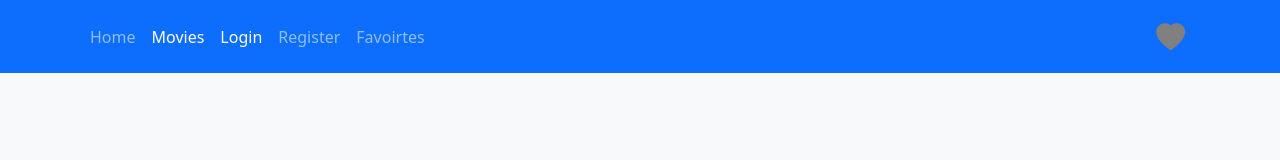
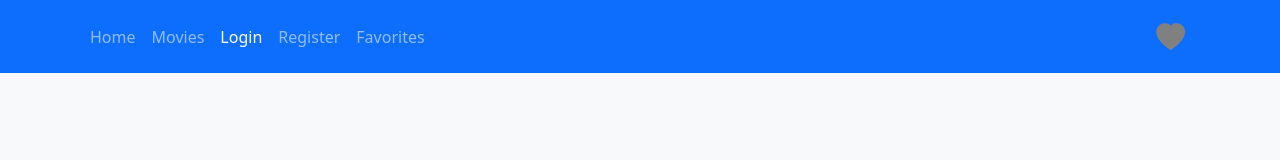
Before and after one commit to AhmedMakram1/FilmFinder, a React (Vite) app: page /login in a window 1280 px wide. Shown: the top 160 px of the page. Built offline with nearby package versions, Linux system fonts and the light colour scheme.

Commit message:
edit guard route  commit

```diff
--- a/src/components/NavBar/NavBar.jsx
+++ b/src/components/NavBar/NavBar.jsx
@@ -1,57 +1,83 @@
 import React, { useContext } from "react";
-import { Link, NavLink } from "react-router-dom";
+import { Link, NavLink, useNavigate } from "react-router-dom";
 import Container from "react-bootstrap/Container";
 import Nav from "react-bootstrap/Nav";
 import Navbar from "react-bootstrap/Navbar";
 import { useSelector } from "react-redux";
 import "bootstrap-icons/font/bootstrap-icons.css";
-import Favorites from "../Favorites/Favorites";
 import { tokenContext } from "../../Context/tokenContext";
 import { signOut } from "../../services/auth";
 import toast from "react-hot-toast";
 
 function NavBar() {
+  const { isAuth, setIsAuth } = useContext(tokenContext);
+  const navigate = useNavigate();
 
-  const {isAuth,setIsAuth}=useContext(tokenContext)
-
-  console.log(isAuth)
   const favorites = useSelector((state) => state.favorites.favorites);
   const favoritesCount = favorites.length;
 
+
+  const handleProtectedRoute = (e, route) => {
+    if (!isAuth) {
+      e.preventDefault();
+      toast.error("Please login first!", { icon: "🔒" });
+      setTimeout(() => navigate("/login"), 500);
+    } else {
+      navigate(route);
+    }
+  };
+
   return (
-    <>
     <Navbar bg="primary" data-bs-theme="dark">
       <Container>
         <Nav className="me-auto">
           <NavLink to="/" className="nav-link"> Home </NavLink>
+
+
           <NavLink
-  to={isAuth ? "/movies/1" : "#"}
+            to="/movies/1"
             className="nav-link"
-  onClick={(e) => {
-    if (!isAuth) {
-      e.preventDefault();
-      toast('Please login First', { icon: '😒' });
-    }
-  }}
+            onClick={(e) => handleProtectedRoute(e, "/movies/1")}
           >
             Movies
           </NavLink>
 
-            {isAuth?      <NavLink onClick={()=>{
-              localStorage.removeItem("user")
-              setIsAuth(false)
-              signOut()
-              toast.success('Logout Successfuly')
-            }} to="/login" className="nav-link"> LogOut </NavLink>:<>
-
+          {isAuth ? (
+            <NavLink
+              onClick={() => {
+                localStorage.removeItem("user");
+                setIsAuth(false);
+                signOut();
+                toast.success("Logout Successfully");
+              }}
+              to="/login"
+              className="nav-link"
+            >
+              LogOut
+            </NavLink>
+          ) : (
+            <>
               <NavLink to="/login" className="nav-link"> Login </NavLink>
               <NavLink to="/register" className="nav-link"> Register </NavLink>
-            </>}
-            <NavLink to="/favorite" className="nav-link"> Favoirtes </NavLink>
+            </>
+          )}
+
+
+          <NavLink
+            to="/favorite"
+            className="nav-link"
+            onClick={(e) => handleProtectedRoute(e, "/favorite")}
+          >
+            Favorites
+          </NavLink>
         </Nav>
 
 
-          <Link to="/favorite" className="btn position-relative">
+        <Link
+          to="/favorite"
+          className="btn position-relative"
+          onClick={(e) => handleProtectedRoute(e, "/favorite")}
+        >
           <i
             className="bi bi-heart-fill"
             style={{
@@ -68,10 +94,8 @@ function NavBar() {
             </span>
           )}
         </Link>
-
       </Container>
     </Navbar>
-    </>
   );
 }
 
```
Lines whose indentation alone changed are shown as unchanged.
